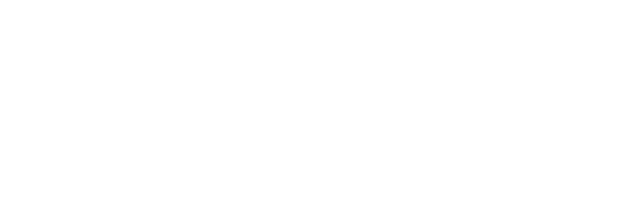
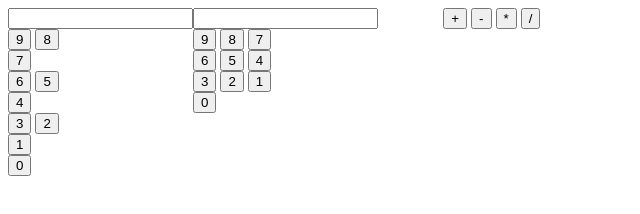
Before and after one commit to EGagola/Sparta_Global_Calculator, a plain HTML site: page index.html in a window 1280 px wide. Shown: the whole page, without its empty margins (0-640 px from the left). Drawn offline with Linux system fonts and the light colour scheme.

Commit message:
Made basic calculator functionality

```diff
--- a/css/master.css
+++ b/css/master.css
@@ -0,0 +1,13 @@
+#screen {
+  text-align: right;
+}
+.Calculator{
+  display: flex;
+  width: 60%;
+}
+.input1{
+  width: 33%;
+}
+.input2{
+  width: 33%;
+}
--- a/index.html
+++ b/index.html
@@ -9,6 +9,43 @@
     </script>
   </head>
   <body>
+    <div class="Calculator">
+      <form name="calc1">
 
+
+        <div class="input1">
+          <input id="screen1" type="number" name="screen1"><br>
+          <input type="button" name="button9" value=9 onclick="calc1.screen1.value += '9'">
+          <input type="button" name="button8" value=8 onclick="calc1.screen1.value += '8'">
+          <input type="button" name="button7" value=7 onclick="calc1.screen1.value += '7'"><br>
+          <input type="button" name="button6" value=6 onclick="calc1.screen1.value += '6'">
+          <input type="button" name="button5" value=5 onclick="calc1.screen1.value += '5'">
+          <input type="button" name="button4" value=4 onclick="calc1.screen1.value += '4'"><br>
+          <input type="button" name="button3" value=3 onclick="calc1.screen1.value += '3'">
+          <input type="button" name="button2" value=2 onclick="calc1.screen1.value += '2'">
+          <input type="button" name="button1" value=1 onclick="calc1.screen1.value += '1'"><br>
+          <input type="button" name="button0" value=0 onclick="calc1.screen1.value += '0'">
+        </div>
+      </form>
+      <div class="input2">
+        <input id="screen2" type="number" name="screen2"> <br>
+        <input type="button" name="button9" value=9 onclick="screen2Val(9)">
+        <input type="button" name="button8" value=8 onclick="screen2Val(8)">
+        <input type="button" name="button7" value=7 onclick="screen2Val(7)"><br>
+        <input type="button" name="button6" value=6 onclick="screen2Val(6)">
+        <input type="button" name="button5" value=5 onclick="screen2Val(5)">
+        <input type="button" name="button4" value=4 onclick="screen2Val(4)"><br>
+        <input type="button" name="button3" value=3 onclick="screen2Val(3)">
+        <input type="button" name="button2" value=2 onclick="screen2Val(2)">
+        <input type="button" name="button1" value=1 onclick="screen2Val(1)"><br>
+        <input type="button" name="button0" value=0 onclick="screen2Val(0)">
+      </div>
+      <div class="result1">
+        <input type="button" name="button+" value=+ onclick="sumNums()">
+        <input type="button" name="button-" value=- onclick="subNums()">
+        <input type="button" name="button*" value=* onclick="timesNums()">
+        <input type="button" name="button/" value=/ onclick="divNums()">
+      </div>
+    </div>
   </body>
 </html>
--- a/js/index.js
+++ b/js/index.js
@@ -0,0 +1,35 @@
+var num1,num2,result,val1,val2;
+
+function screen1Val(val){
+document.getElementById('screen1').value = val;
+}
+
+function screen2Val(val){
+document.getElementById('screen2').value = val;
+}
+
+function getValues(){
+  num1 = Number(document.getElementById('screen1').value);
+  num2 = Number(document.getElementById('screen2').value);
+  // console.log(num1 + num2);
+}
+function sumNums(){
+  getValues();
+  result = num1 + num2;
+  alert("The result is equal to " + result);
+}
+function subNums(){
+  getValues();
+  result = num1 - num2;
+  alert("The result is equal to " + result);
+}
+function timesNums(){
+  getValues();
+  result = num1 * num2;
+  alert("The result is equal to " + result);
+}
+function divNums(){
+  getValues();
+  result = num1 / num2;
+  alert("The result is equal to " + result);
+}
```
